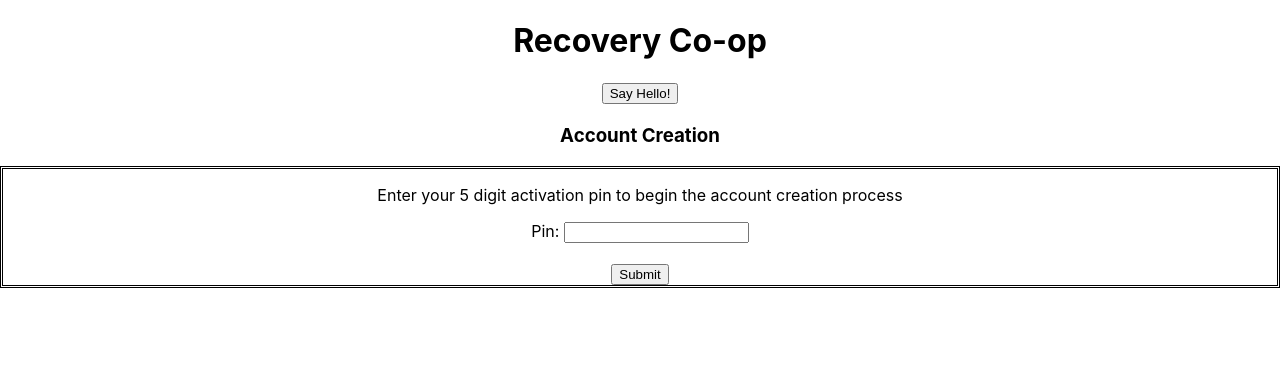
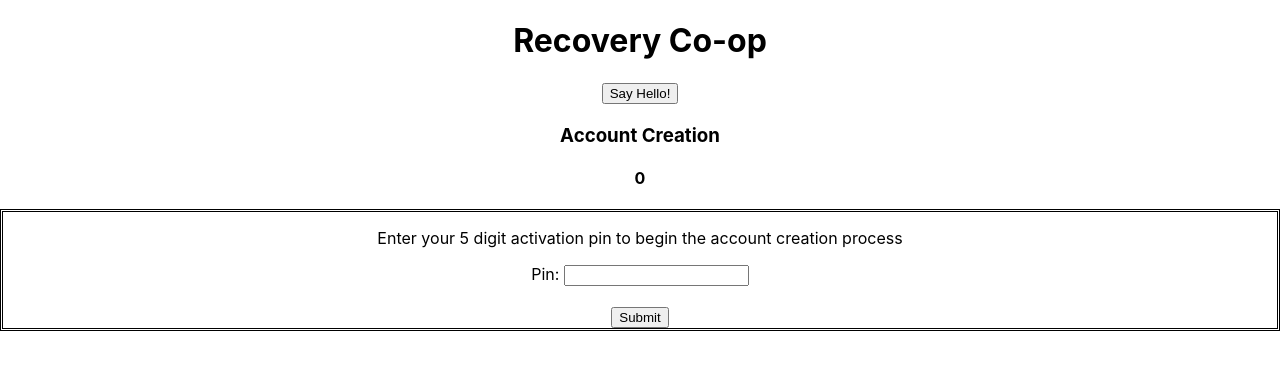
Before and after one commit to mhc-cs/cs-316-project-primespiders, a React (Create React App) app in the folder react-app/co-op/: page / in a window 1280 px wide. Shown: the top 370 px of the page. Built offline with nearby package versions, Linux system fonts and the light colour scheme.

Commit message:
Started on Account Creation conditional rendering

```diff
--- a/react-app/co-op/src/Pages/SetupAccount.js
+++ b/react-app/co-op/src/Pages/SetupAccount.js
@@ -1,25 +1,79 @@
-import React, { Component } from "react";
+import React, { Component ,useState } from "react";
 
+
+
+function getConditionalContent(page, setPage) {
+    switch (page) {
+      case 0:
+        return (
+        <div>
+            <PinEnter setPage= {() => setPage(1)}/>
+        </div>)
+      case 1:
+        return <EnterInfo setPage= {() => setPage(2)}/>;
+      default:
+        return <div>Sorry no account 4 u :(</div>;
+    }
+  }
 // SetupAccount is the account setup page.
 // It has a form for entering the pin to begin account setup.
 // If the pin is correct, the form should update to a full account setup page
 //TODO: Create Account setup component
 const SetupAccount = (props) => {
+    const [page, setPage] = useState(0);
+    console.log("page:",page)
     return (
         <div className = "setupAccount">
             <h3>Account Creation</h3>
-            <div className = "contentBox1">
+            <h4>{page}</h4>
+            {getConditionalContent(page, setPage)}
+        </div>
+    );
+}
+const PinEnter = (props) =>{
+    const handleSubmit = ()=>{
+        props.setPage()
+    }
+    return(
+        <div className = "contentBox1">
             <p>
             Enter your 5 digit activation pin to begin the account creation process
             </p>
-                <form>
+                <form >
                     <label for="fname">Pin: </label>
                     <input type="text" id="fname" name="fname"></input>
                     <br></br><br></br>
-                    <input type="submit" value="Submit"></input>
                 </form>
+                <button onClick = {() => handleSubmit()}>Submit</button>
             </div>
-        </div>
+    );
+}
+const EnterInfo = (props) =>{
+    const handleSubmit = ()=>{
+        props.setPage(1)
+    }
+    return(
+        <div className = "contentBox1">
+            <p>Enter your information below</p>
+                <form>
+                    <label for="fname">First name: </label>
+                    <input type="text" id="fname" name="fname"></input>
+                    <br></br><br></br>
+                    <label for="lname">Last name: </label>
+                    <input type="text" id="lname" name="lname"></input>
+                    <br></br><br></br>
+                    <label for="email1">Email: </label>
+                    <input type="text" id="email1" name="email1"></input>
+                    <br></br><br></br>
+                    <label for="email2">Re-enter your email: </label>
+                    <input type="text" id="email2" name="email2"></input>
+                    <br></br><br></br>
+                    <label for="password">Password: </label>
+                    <input type="text" id="password" name="password"></input>
+                    <br></br><br></br>
+                </form>
+                <button onClick = {() => handleSubmit()}>Submit</button>
+            </div>
     );
 }
 
```
